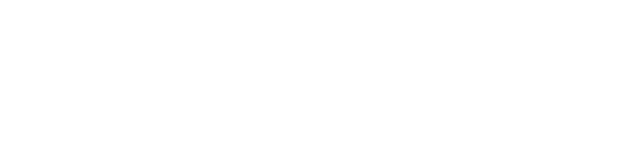
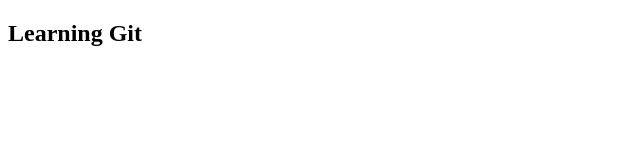
Before and after one commit to anurag-63/demo, a plain HTML site: page index.html in a window 1280 px wide. Shown: the whole page, without its empty margins (0-640 px from the left). Drawn offline with Linux system fonts and the light colour scheme.

Commit message:
heading added

```diff
--- a/index.html
+++ b/index.html
@@ -6,6 +6,7 @@
     <title>Sample Page</title>
 </head>
 <body>
+    <h2>Learning Git</h2>
 
 </body>
 </html>
--- a/style.css
+++ b/style.css
@@ -0,0 +1,3 @@
+body {
+    text-align: center:
+}
```
